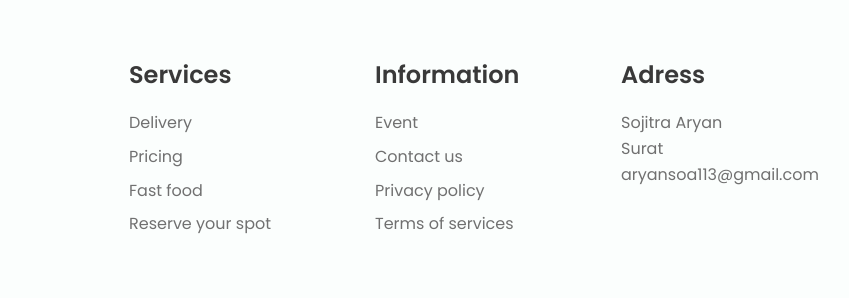
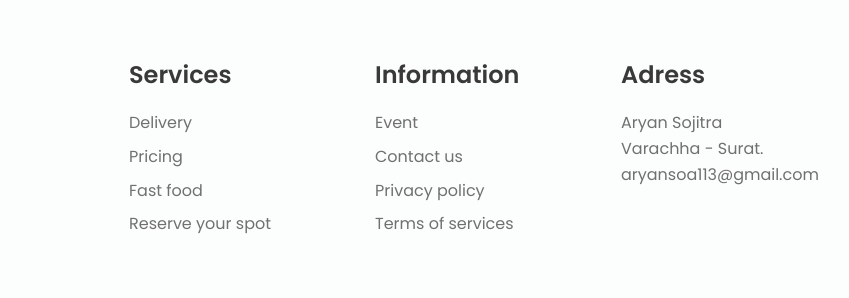
Before and after one commit to aryan18s/Crispify, a plain HTML site: page index.html in a window 1280 px wide. Shown: the part 3319-3617 px from the top of the page, 277-1126 px from the left. Drawn offline with nearby package versions, Linux system fonts and the light colour scheme.

Commit message:
Update index.html

```diff
--- a/index.html
+++ b/index.html
@@ -496,8 +496,8 @@
             <div class="footer__content">
                 <h3 class="footer__title">Adress</h3>
                 <ul>
-                    <li>Sojitra Aryan</li>
-                    <li>Surat</li>
+                    <li>Aryan Sojitra</li>
+                    <li>Varachha - Surat.</li>
                     <li>aryansoa113@gmail.com</li>
                 </ul>
             </div>
```
